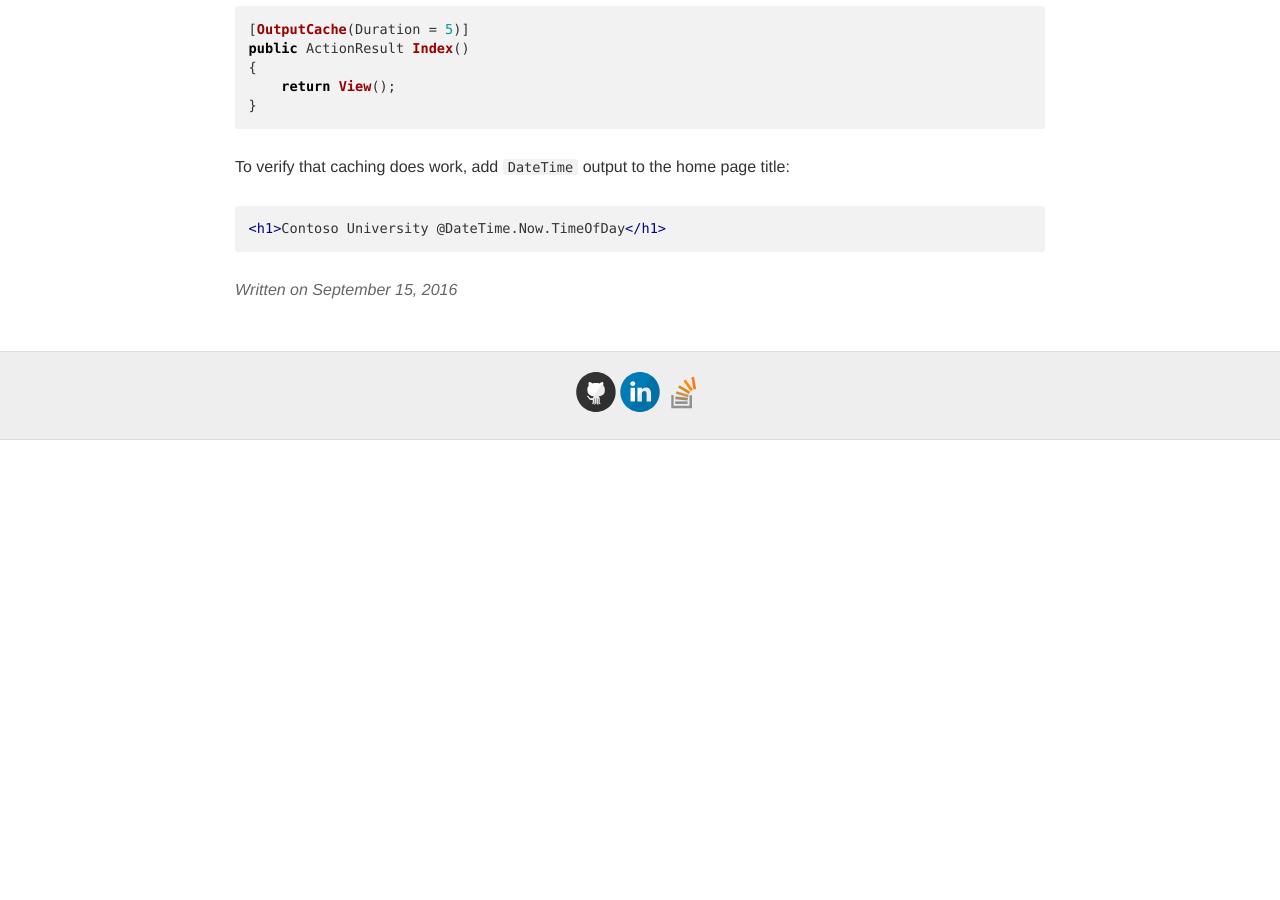
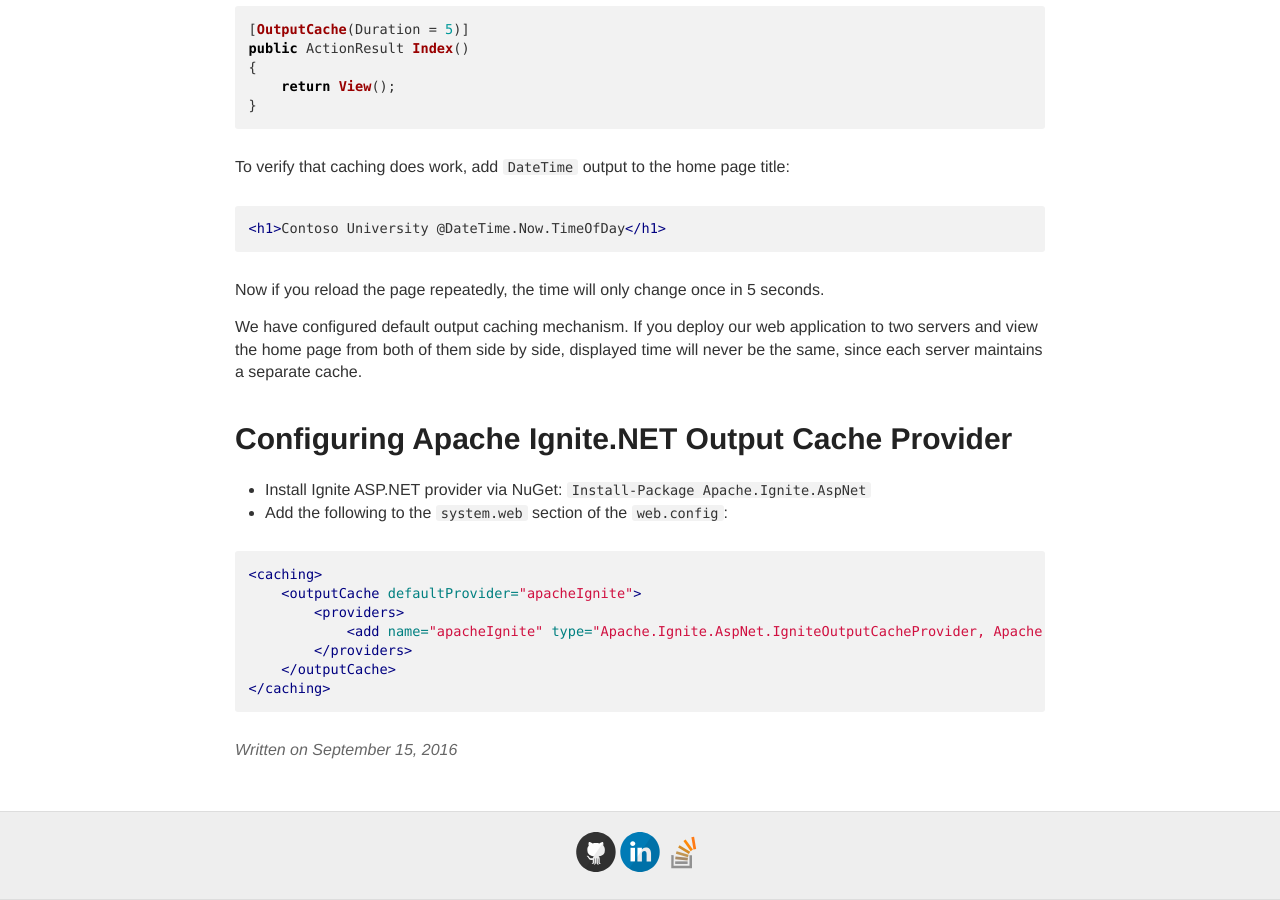
Before and after one commit to ptupitsyn/ptupitsyn.github.io, a Jekyll site: the page built from _posts/2016-09-15-Asp-Net-Distributed-Output-Cache.md, in a window 1280 px wide and 900 px high, scrolled down 1411 px. Built offline with Jekyll 4.4.1, drawn with Linux system fonts in a browser that asks for light colours; comment, search, counter and statistics services are not loaded; before the commit the page ends 1851 px from its top, so only the background shows below that.

Commit message:
ignite caching

````diff
--- a/_posts/2016-09-15-Asp-Net-Distributed-Output-Cache.md
+++ b/_posts/2016-09-15-Asp-Net-Distributed-Output-Cache.md
@@ -54,3 +54,23 @@
 ```html
 <h1>Contoso University @DateTime.Now.TimeOfDay</h1>
 ```
+
+Now if you reload the page repeatedly, the time will only change once in 5 seconds.
+
+We have configured default output caching mechanism. If you deploy our web application to two servers and view the home page from both of them side by side,
+displayed time will never be the same, since each server maintains a separate cache.
+
+# Configuring Apache Ignite.NET Output Cache Provider
+
+* Install Ignite ASP.NET provider via NuGet: `Install-Package Apache.Ignite.AspNet`
+* Add the following to the `system.web` section of the `web.config`:
+
+```xml
+<caching>
+    <outputCache defaultProvider="apacheIgnite">
+        <providers>
+            <add name="apacheIgnite" type="Apache.Ignite.AspNet.IgniteOutputCacheProvider, Apache.Ignite.AspNet" />
+        </providers>
+    </outputCache>
+</caching>
+```
````
